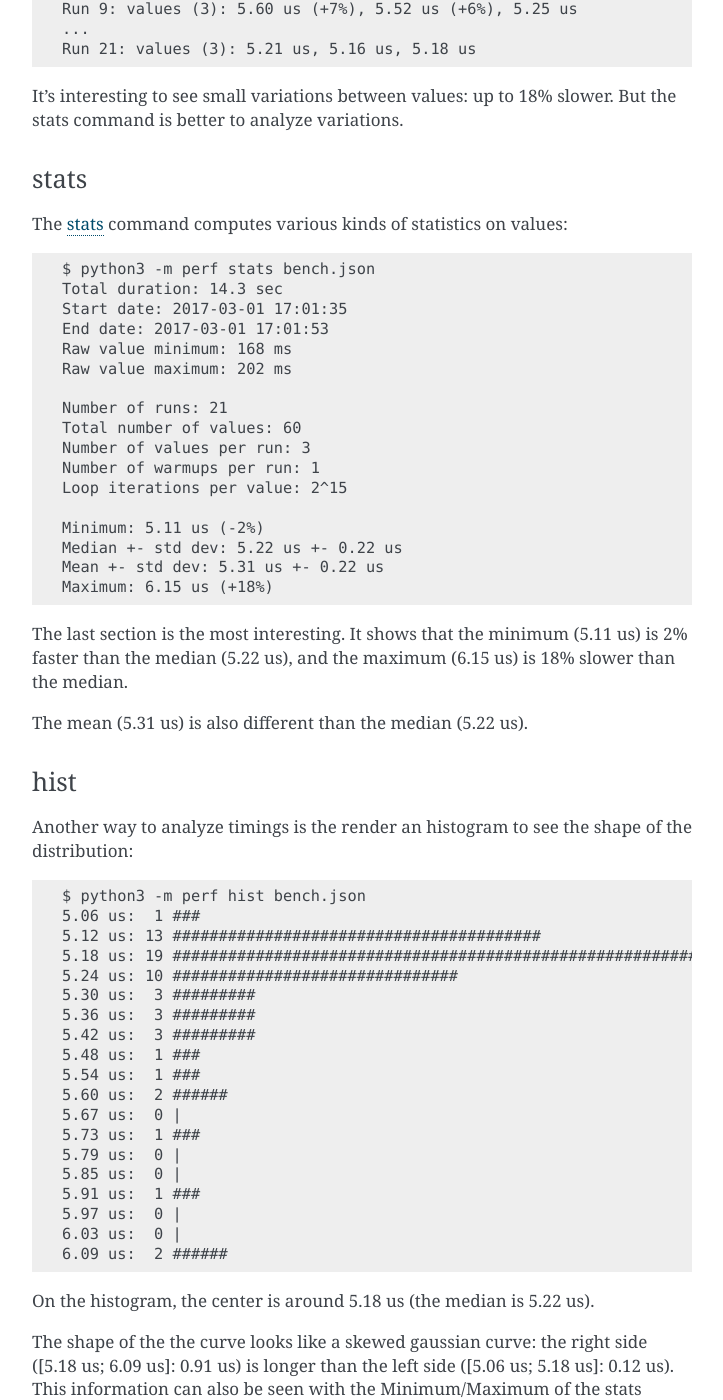
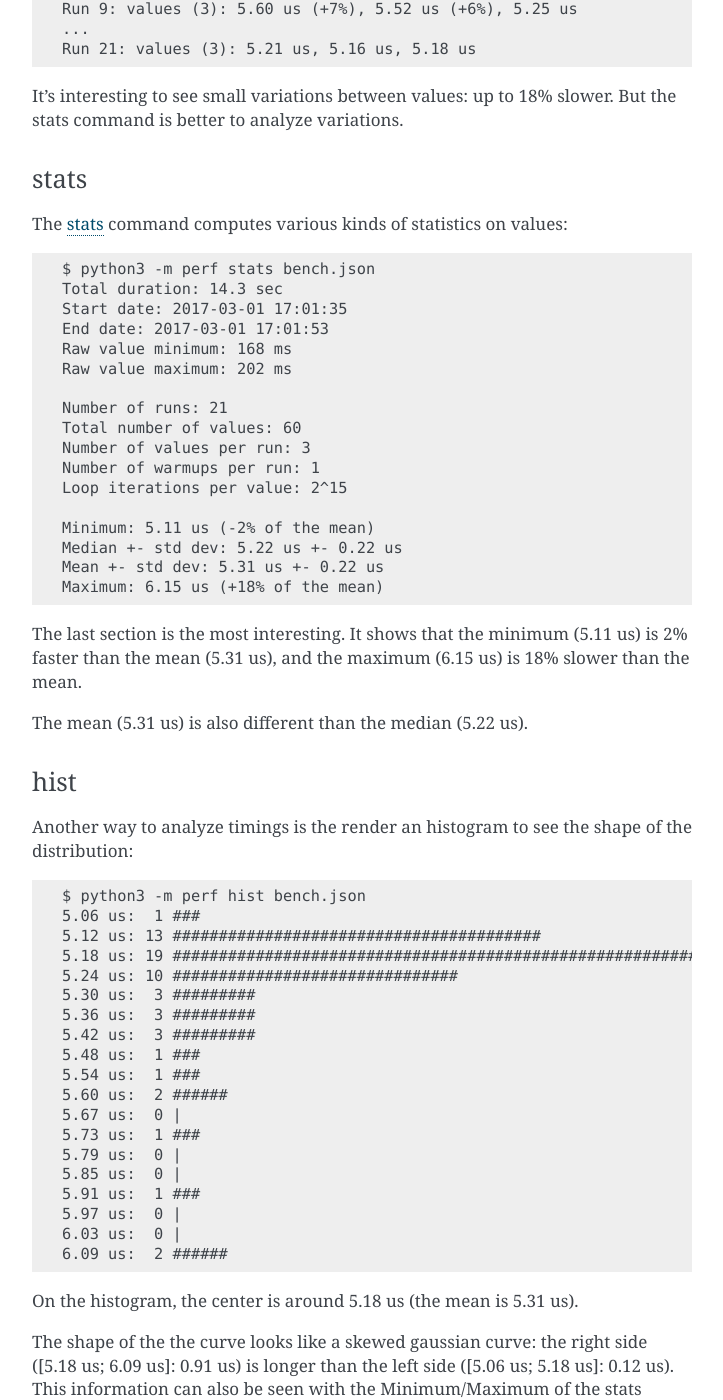
Before and after one commit to psf/pyperf, a Sphinx documentation site: the page built from doc/usage.rst, in a window 1280 px wide and 1400 px high, scrolled down 2136 px. Shown: the whole window, without its empty margins (388-1111 px from the left). Built offline with Sphinx 7.4.7, drawn with Linux system fonts in a browser that asks for light colours.

Commit message:
Replace Median +- MAD with Mean +- std dev

```diff
--- a/doc/api.rst
+++ b/doc/api.rst
@@ -161,7 +161,7 @@
 
    .. method:: format() -> str
 
-      Format the result as ``... +- ...`` (median +- standard deviation) string
+      Format the result as ``... +- ...`` (mean +- standard deviation) string
       (``str``).
 
    .. method:: format_value(value) -> str
@@ -304,7 +304,7 @@
 
    .. method:: __str__() -> str
 
-      Format the result as ``Median +- std dev: ... +- ...`` (median +-
+      Format the result as ``Mean +- std dev: ... +- ...`` (mean +-
       standard deviation) string (``str``).
 
    .. method:: update_metadata(metadata: dict)
--- a/doc/changelog.rst
+++ b/doc/changelog.rst
@@ -3,6 +3,10 @@
 
 Version 0.9.6
 -------------
+
+Major change:
+
+* Display ``Median +- std dev`` instead of ``Median +- std dev``
 
 Enhancements:
 
@@ -30,7 +34,6 @@
 Changes:
 
 * ``convert``: Remove ``--remove-outliers`` option
-* Issue #20: Display ``Median +- MAD`` instead of ``Median +- std dev``
 * ``check`` command now tests stdev/mean, instead of testing stdev/median
 * setup.py: statistics dependency is now installed using ``extras_require`` to
   support setuptools 18 and newer
--- a/doc/usage.rst
+++ b/doc/usage.rst
@@ -126,14 +126,14 @@
     Number of warmups per run: 1
     Loop iterations per value: 2^15
 
-    Minimum: 5.11 us (-2%)
+    Minimum: 5.11 us (-2% of the mean)
     Median +- std dev: 5.22 us +- 0.22 us
     Mean +- std dev: 5.31 us +- 0.22 us
-    Maximum: 6.15 us (+18%)
+    Maximum: 6.15 us (+18% of the mean)
 
 The last section is the most interesting. It shows that the minimum (5.11 us)
-is 2% faster than the median (5.22 us), and the maximum (6.15 us) is 18%
-slower than the median.
+is 2% faster than the mean (5.31 us), and the maximum (6.15 us) is 18%
+slower than the mean.
 
 The mean (5.31 us) is also different than the median (5.22 us).
 
@@ -163,7 +163,7 @@
     6.03 us:  0 |
     6.09 us:  2 ######
 
-On the histogram, the center is around 5.18 us (the median is 5.22 us).
+On the histogram, the center is around 5.18 us (the mean is 5.31 us).
 
 The shape of the the curve looks like a skewed gaussian curve: the right side
 ([5.18 us; 6.09 us]: 0.91 us) is longer than the left side ([5.06 us; 5.18 us]:
```
Also changed, not shown: doc/cli.rst (+8 -9 lines), 9 other files.
